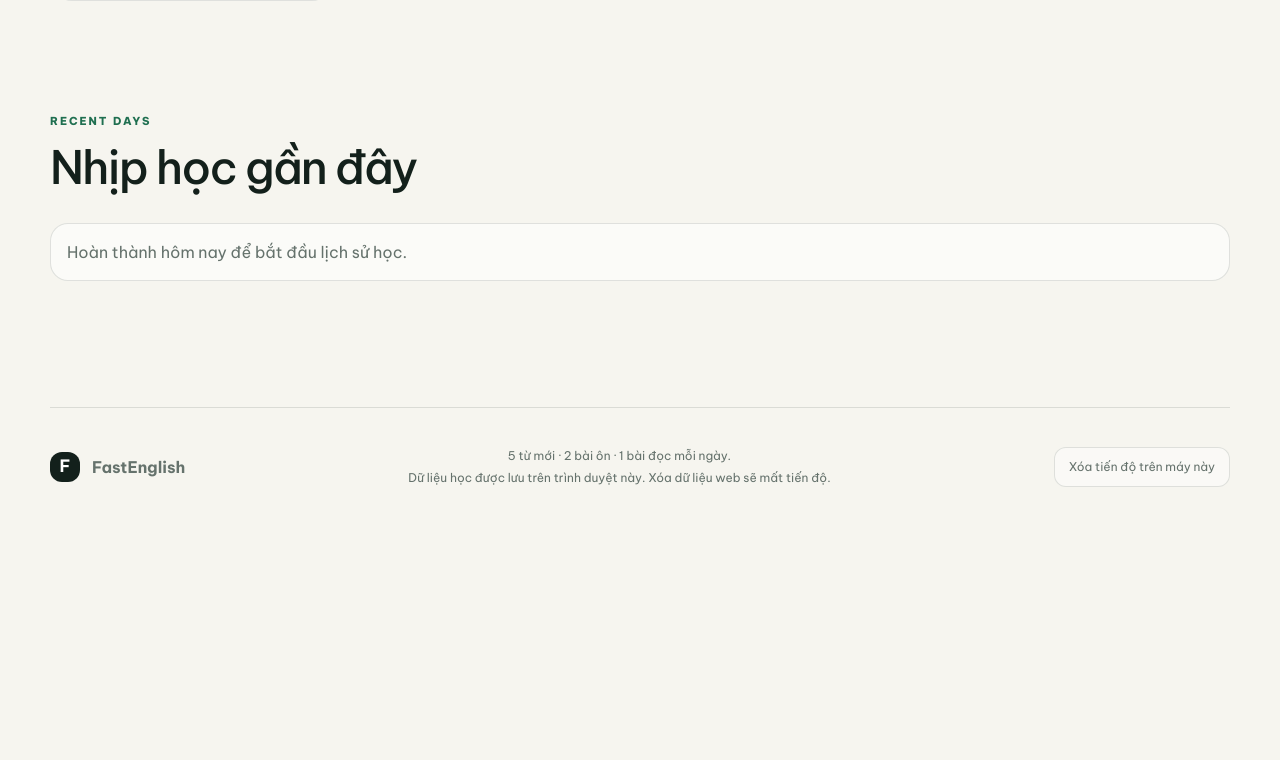
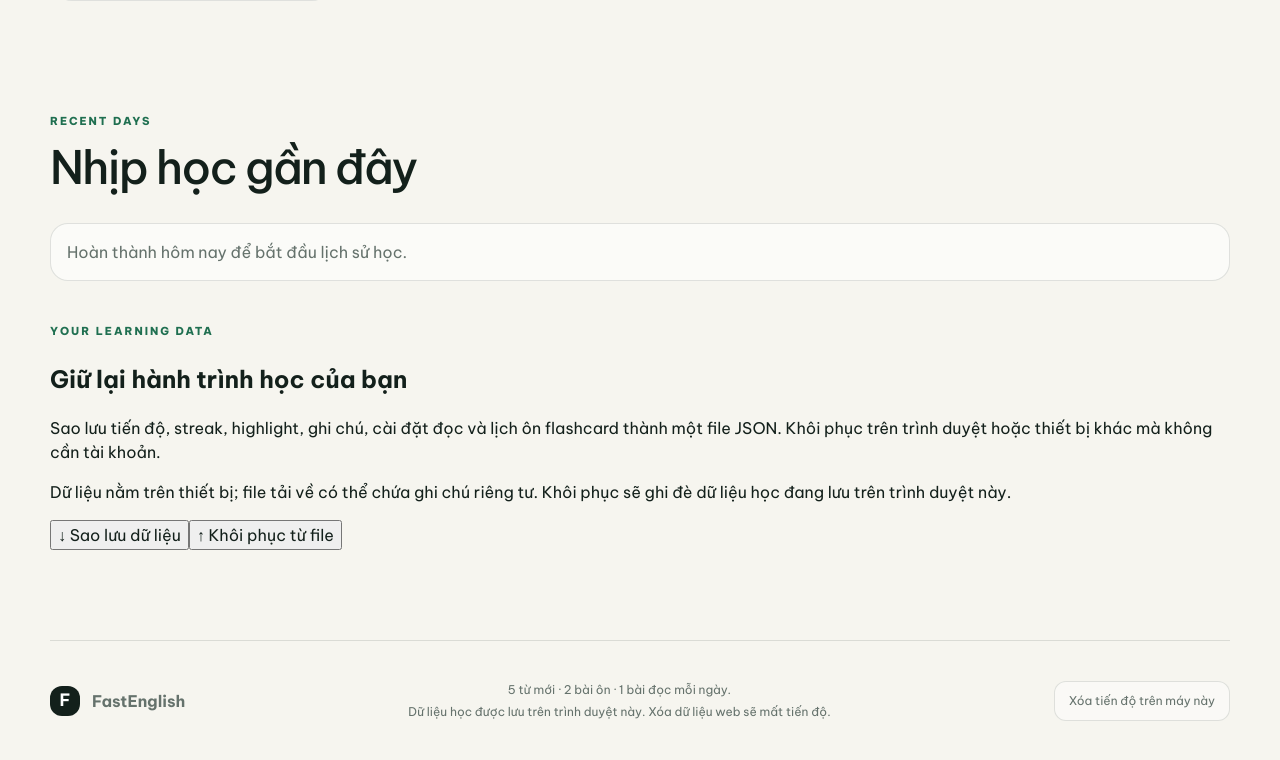
Before and after one commit to Loccao102/FastEnglishForDaily, a Next.js app: page / in a window 1280 px wide. Shown: the part 3700-4460 px from the top of the page. Before the commit the page ends 4227 px from the top, so only its background shows below. Built offline with nearby package versions, Linux system fonts and the light colour scheme.

Commit message:
Wire learning data export/import into components/FastEnglishApp.tsx

```diff
--- a/components/FastEnglishApp.tsx
+++ b/components/FastEnglishApp.tsx
@@ -5,6 +5,7 @@ import { CefrLevel, WORDS, WORDS_BY_ID } from "@/lib/words";
 import { ARTICLES } from "@/lib/articles";
 import DailyArticleExperience from "@/components/DailyArticleExperience";
 import DailyPracticeExperience from "@/components/DailyPracticeExperience";
+import LearningBackupControls from "@/components/LearningBackupControls";
 
 type LearnedWord = {
   firstLearnedDate: string;
@@ -861,6 +862,7 @@ export default function FastEnglishApp() {
         </section>
       )}
 
+      <LearningBackupControls />
       <footer>
         <div className="brand compact">
           <span className="brand-mark">F</span>
```
